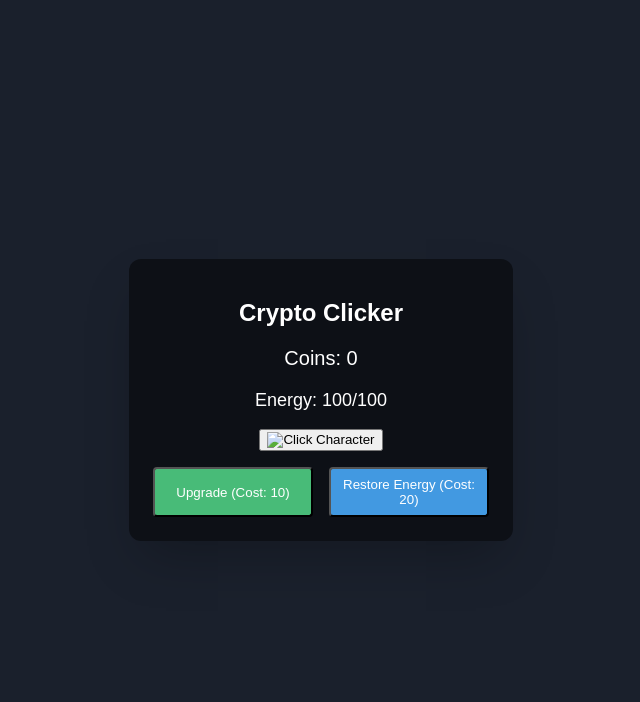
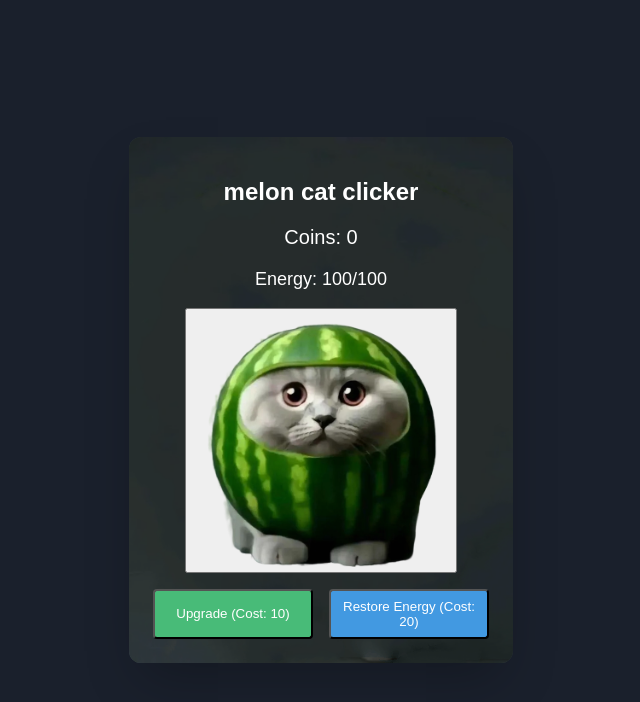
Before and after one commit to nekkkroo/tgcatclickerbot, a plain HTML site: page index.html in a window 1280 px wide. Shown: the whole page, without its empty margins (319-959 px from the left). Drawn offline with Linux system fonts and the light colour scheme.

Commit message:
Update index.html

```diff
--- a/index.html
+++ b/index.html
@@ -93,17 +93,17 @@
     </style>
 </head>
 <body>
-    <div class="game-container" style="background-image: url('game_background.jpg');">
+    <div class="game-container" style="background-image: url('background.png');">
         <div class="game-overlay">
             <div class="text-center text-white mb-4">
-                <h1 class="text-2xl">Crypto Clicker</h1>
+                <h1 class="text-2xl">melon cat clicker</h1>
                 <p id="coinDisplay" class="text-xl mt-2">Coins: 0</p>
                 <p id="energyDisplay" class="text-lg">Energy: 100/100</p>
             </div>
 
             <div class="flex-center">
                 <button id="clickButton" class="character-btn">
-                    <img src="character.png" alt="Click Character" style="width: 16rem; height: 16rem; object-fit: contain;">
+                    <img src="cat.png" alt="Click Character" style="width: 16rem; height: 16rem; object-fit: contain;">
                 </button>
             </div>
 
```
